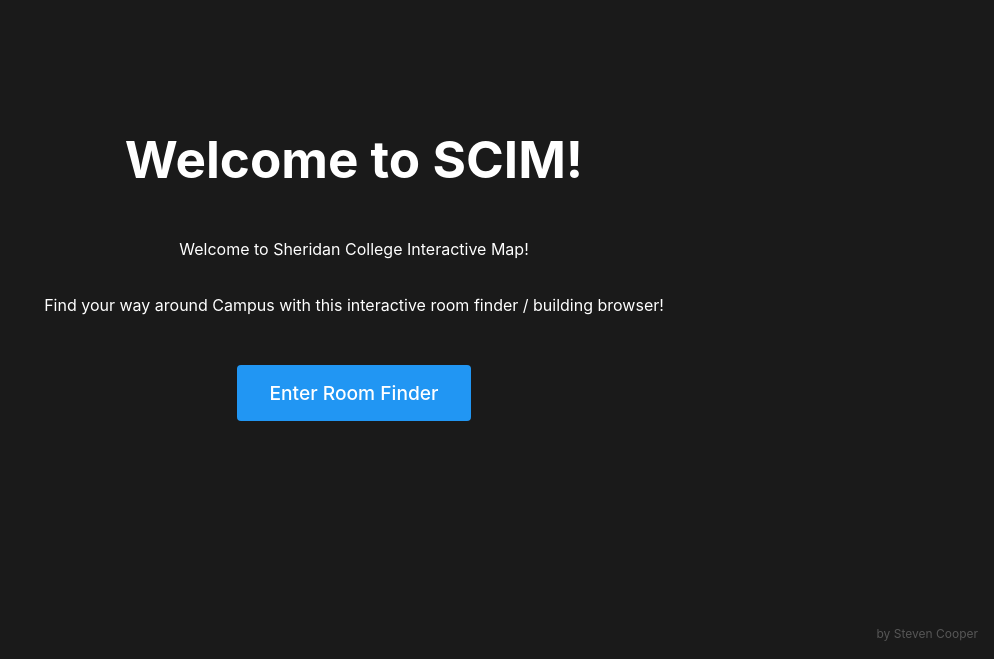
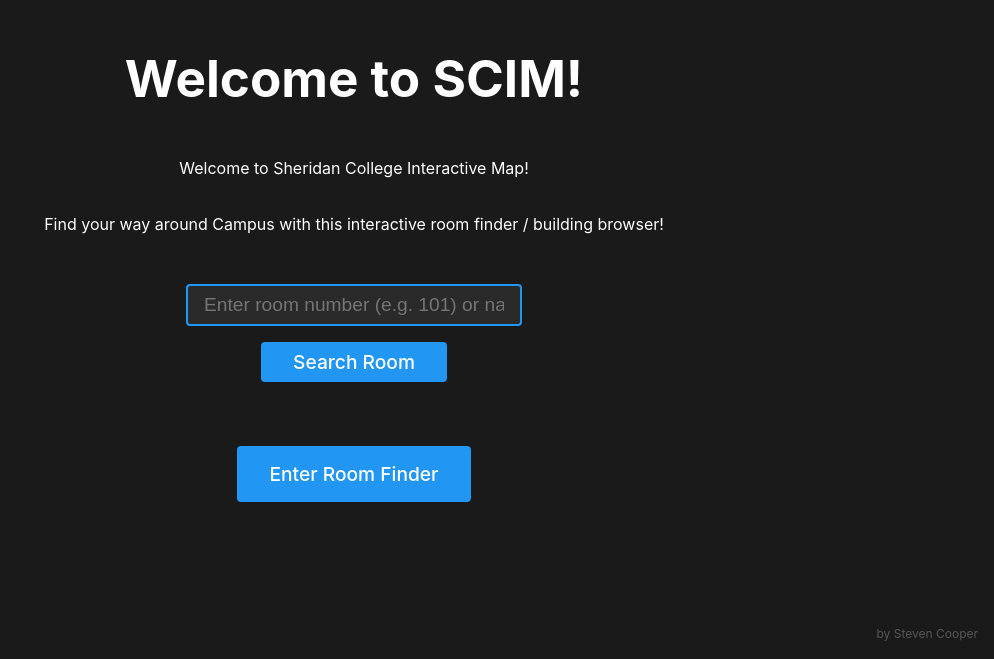
Before and after one commit to scooperdev/CollegeMap, a React (Vite) app in the folder college-map/: page / in a window 1280 px wide. Shown: the part 141-800 px from the top of the page, without its empty margins (286-1280 px from the left). Built offline with nearby package versions, Linux system fonts and the light colour scheme.

Commit message:
Complete database integration with express API. including room search feature (simple right now, will add highlighting later)

```diff
--- a/college-map/src/components/BuildingSelect.tsx
+++ b/college-map/src/components/BuildingSelect.tsx
@@ -12,10 +12,8 @@
         name: 'First Floor',
         image: 'whitney-floor1.png'
       }
-      // Add more floors here later
     ]
   }
-  // Add more buildings here later=
 ];
 
 const BuildingSelect = () => {
--- a/college-map/src/components/BuildingView.tsx
+++ b/college-map/src/components/BuildingView.tsx
@@ -3,16 +3,16 @@
 import '../styles/BuildingView.css';
 import whitneyFloor1 from '../assets/whitney-floor1.png';
 
-// Map of building images
+// building floor plan image names
 const buildingImages = {
-  'whitney': {
+  'whitneyfloor1': {
     'floor1': whitneyFloor1
   }
 };
 
 // buildings
 const buildingNames = {
-  'whitney': 'Whitney Building'
+  'whitneyfloor1': 'Whitney Building'
 };
 
 // dynamic buildingview component
--- /dev/null
+++ b/college-map/src/components/RoomSearch.tsx
@@ -0,0 +1,49 @@
+import { useState } from 'react';
+import { useNavigate } from 'react-router-dom';
+import { searchRoom } from '../db/index.mts';
+import '../styles/RoomSearch.css';
+
+const RoomSearch = () => {
+  const [searchTerm, setSearchTerm] = useState('');
+  const [error, setError] = useState('');
+  const navigate = useNavigate();
+
+  const handleSearch = async () => {
+    if (!searchTerm.trim()) {
+      setError('Please enter a room number or name');
+      return;
+    }
+
+    try {
+      const result = await searchRoom(searchTerm);
+      if (result) {
+        navigate(`/building/${result.building_id}`, {
+          state: { highlightedRoom: result.id }
+        });
+      } else {
+        setError('Room not found');
+      }
+    } catch (err) {
+      console.error('Search error:', err);
+      setError('Error searching for room');
+    }
+  };
+
+  return (
+    <div className="room-search">
+      <input
+        type="text"
+        value={searchTerm}
+        onChange={(e) => setSearchTerm(e.target.value)}
+        placeholder="Enter room number (e.g. 101) or name"
+        className="search-input"
+      />
+      <button onClick={handleSearch} className="search-button">
+        Search Room
+      </button>
+      {error && <div className="search-error">{error}</div>}
+    </div>
+  );
+};
+
+export default RoomSearch;
--- a/college-map/src/components/SplashScreen.tsx
+++ b/college-map/src/components/SplashScreen.tsx
@@ -1,4 +1,5 @@
 import { useNavigate } from 'react-router-dom';
+import RoomSearch from './RoomSearch';
 import '../styles/SplashScreen.css';
 
 const SplashScreen = () => {
@@ -9,6 +10,9 @@
       <h1>Welcome to SCIM!</h1>
       <p>Welcome to Sheridan College Interactive Map!</p>
       <p>Find your way around Campus with this interactive room finder / building browser!</p>
+
+      <RoomSearch />
+
       <button
         className="enter-button"
         onClick={() => navigate('/buildings')}
--- /dev/null
+++ b/college-map/src/styles/RoomSearch.css
@@ -0,0 +1,34 @@
+.room-search {
+  display: flex;
+  flex-direction: column;
+  align-items: center;
+  gap: 1rem;
+  margin: 2rem 0;
+}
+
+.search-input {
+  padding: 0.5rem 1rem;
+  font-size: 1.2rem;
+  border: 2px solid #2196f3;
+  border-radius: 4px;
+  background-color: #2a2a2a;
+  color: white;
+  width: 300px;
+  max-width: 90%;
+}
+
+.search-button {
+  padding: 0.5rem 2rem;
+  font-size: 1.2rem;
+  background-color: #2196f3;
+  color: white;
+  border: none;
+  border-radius: 4px;
+  cursor: pointer;
+  transition: background-color 0.3s;
+}
+
+.search-error {
+  color: #ff4444;
+  margin-top: 1rem;
+}
```
Also changed, not shown: college-map/package.json (+9 -1 lines), college-map/src/server/index.ts (added, +38 -0 lines), college-map/src/server/tsconfig.json (added, +15 -0 lines), college-map/tsconfig.node.json (+9 -3 lines), college-map/src/db/config.mts (added), college-map/src/db/index.mts (added), college-map/src/db/index.ts (deleted), 2 other files (tests, documents, lock files or other folders).
